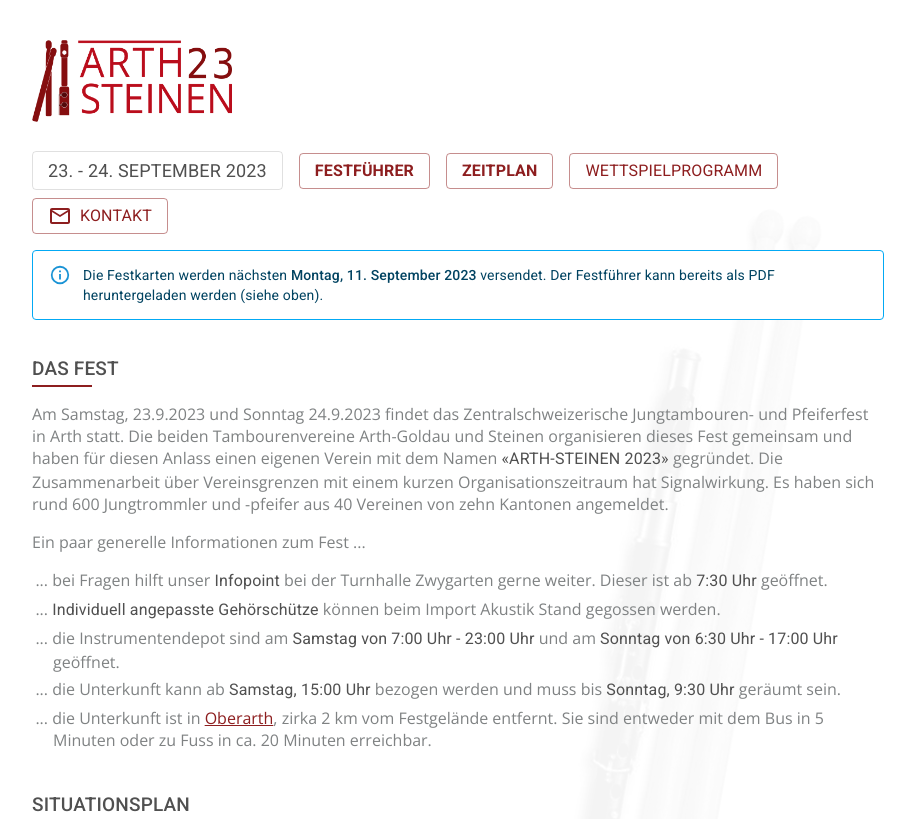
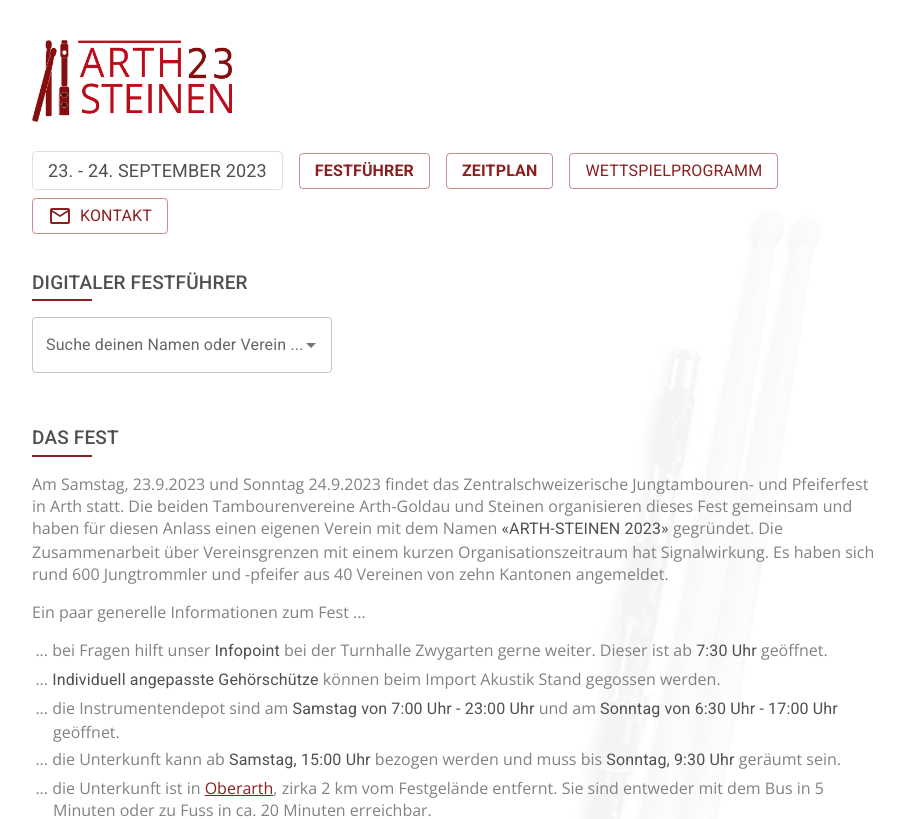
Before and after one commit to randombenj/arth-steinen-23, a React (Create React App) app: page / in a window 1280 px wide. Shown: the top 819 px of the page, without its empty margins (232-1147 px from the left). Built offline with nearby package versions, Linux system fonts and the light colour scheme.

Commit message:
Add digital festfuehrer

```diff
--- a/src/App.tsx
+++ b/src/App.tsx
@@ -3,11 +3,11 @@ import teaser from './teaser.jpg';
 import teaserGoldau from './teaser-goldau.jpg';
 import schlegel from './piccolo_trommelschlegel.png'
 
-import { Alert, Box, Button, Container, styled, Typography } from '@mui/material';
+import { Box, Button, Container, styled, Typography } from '@mui/material';
 import FavoriteBorderIcon from '@mui/icons-material/FavoriteBorder';
 import MailOutlineIcon from '@mui/icons-material/MailOutline';
 import FestTimeline from './Timeline';
-import { Blacker, Bolder, Subtitle, Title } from './Typography';
+import { Blacker, Subtitle, Title } from './Typography';
 import People from './People';
 import Sponsoring from './Sponsoring';
 import Umzug from './Umzug';
@@ -16,6 +16,7 @@ import Locations, { LocationsLegend } from './Locations';
 
 // @ts-ignore
 import festfuehrer from './data/festfuehrer.pdf';
+import MyFest from './MyFest';
 
 
 const Logo = styled('img')({
@@ -94,14 +95,16 @@ function App() {
           }}>Kontakt</Typography>
         </Button>
 
-        <Alert variant="outlined" severity="info" sx={{backgroundColor: 'white', marginTop: 2}}>
+        {/* <Alert variant="outlined" severity="info" sx={{backgroundColor: 'white', marginTop: 2}}>
           Die Festkarten werden nächsten <Bolder>Montag, 11. September 2023</Bolder> versendet.
           Der Festführer kann bereits als PDF heruntergeladen werden (siehe oben).
-        </Alert>
+        </Alert> */}
 
-        {/* <Box sx={{ marginTop: 4 }} />
+        <Box sx={{ marginTop: 4 }} />
         <Title title='DIGITALER FESTFÜHRER' fontSize={20} />
-        <MyFest /> */}
+        <Box sx={{ marginTop: 2 }} />
+
+        <MyFest />
 
         <Box sx={{ marginTop: 4 }} />
         <Title title='DAS FEST' fontSize={20} />
```
Also changed, not shown: public/zeitplan.csv.
